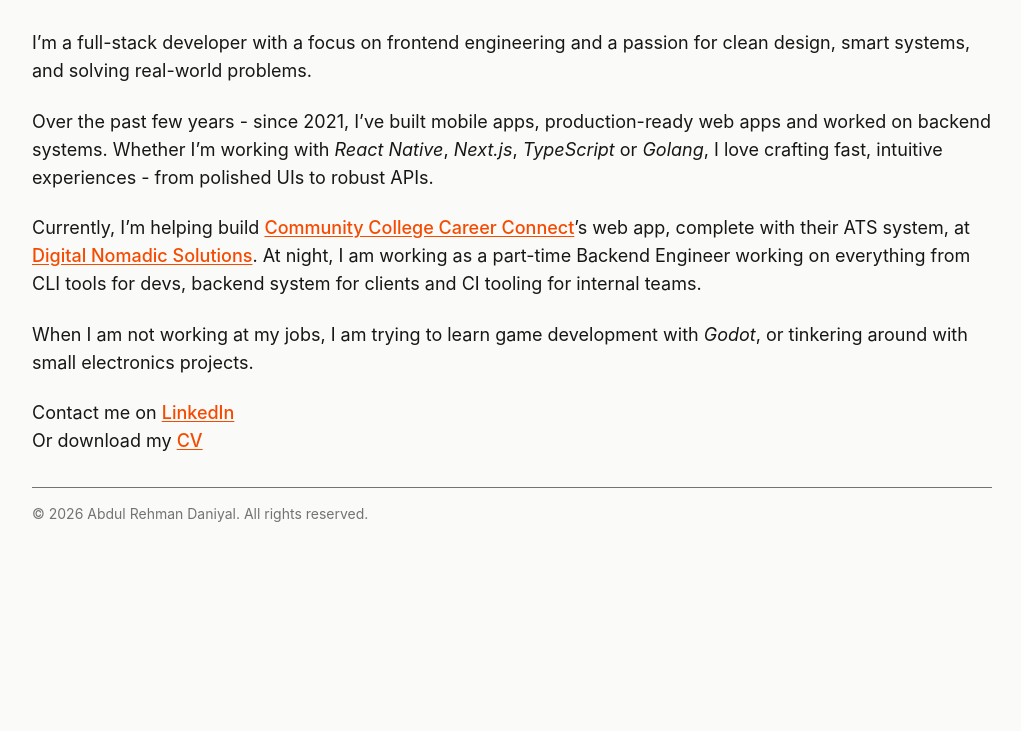
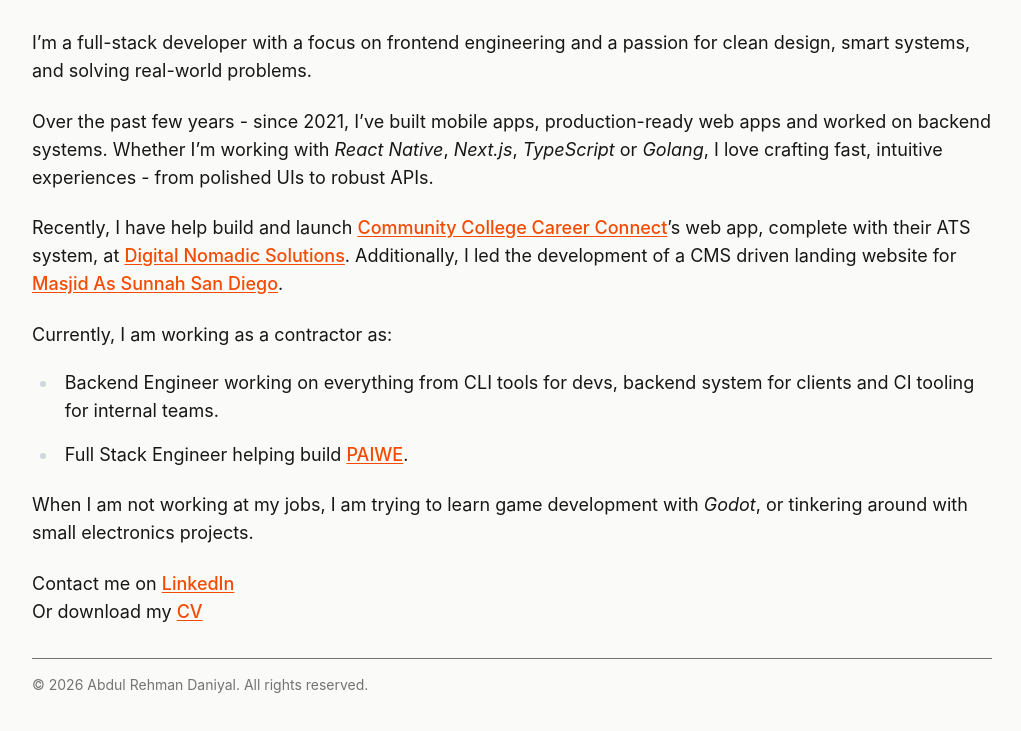
Before and after one commit to abdul-rehman-d/abdul-rehman-d.github.io, an Astro site: page / in a window 1280 px wide. Shown: the part 115-846 px from the top of the page, without its empty margins (128-1149 px from the left). Before the commit the page ends 800 px from the top, so only its background shows below. Built offline with nearby package versions, Linux system fonts and the light colour scheme; Astro itself is replaced by a stand-in of ours.

Commit message:
updated exp

```diff
--- a/src/layouts/HomeLayout.astro
+++ b/src/layouts/HomeLayout.astro
@@ -19,6 +19,7 @@ import RootLayout from "./RootLayout.astro";
   <section
     class:list={[
       "prose max-w-none prose-p:text-sm prose-p:sm:text-base prose-p:lg:text-lg prose-p:mb-4 prose-p:last:mb-0 prose-p:text-neutral-900 prose-p:dark:text-neutral-100",
+      "prose-li:text-sm prose-li:sm:text-base prose-li:lg:text-lg prose-li:mb-4 prose-li:last:mb-0 prose-li:text-neutral-900 prose-li:dark:text-neutral-100",
       "prose-a:text-orange-600 prose-a:hover:text-orange-700 prose-a:dark:text-orange-300 prose-a:dark:hover:text-orange-400 prose-a:underline prose-a:underline-offset-2",
     ]}
   >
--- a/src/pages/index.md
+++ b/src/pages/index.md
@@ -12,12 +12,17 @@ _React Native_, _Next.js_, _TypeScript_ or _Golang_, I love
 crafting fast, intuitive experiences - from polished UIs to robust
 APIs.
 
-Currently, I’m helping build
+Recently, I have help build and launch
 [Community College Career Connect](https://www.communitycollegecareerconnect.com/)'s
 web app, complete with their ATS system, at
-[Digital Nomadic Solutions](https://www.digitalnomadicsolutions.com/).
-At night, I am working as a part-time Backend Engineer working on everything
-from CLI tools for devs, backend system for clients and CI tooling for internal teams.
+[Digital Nomadic Solutions](https://www.digitalnomadicsolutions.com/). Additionally,
+I led the development of a CMS driven landing website for
+[Masjid As Sunnah San Diego](https://www.masjidassunnahsd.com/).
+
+Currently, I am working as a contractor as:
+- Backend Engineer working on everything from CLI tools for devs, backend system for
+clients and CI tooling for internal teams.
+- Full Stack Engineer helping build [PAIWE](https://www.linkedin.com/company/paiwe/posts/?feedView=all).
 
 When I am not working at my jobs, I am trying to learn game development with _Godot_,
 or tinkering around with small electronics projects.
```
